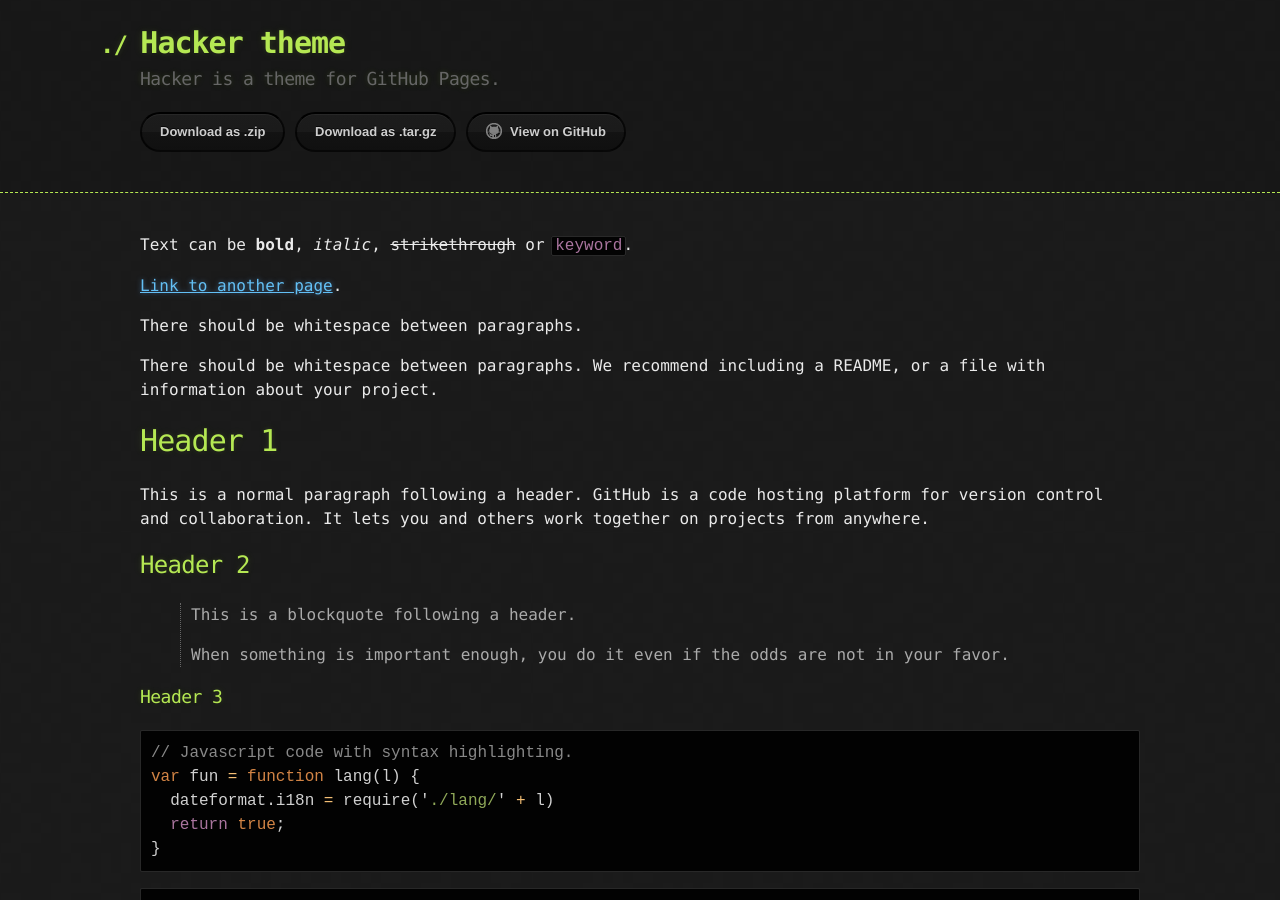
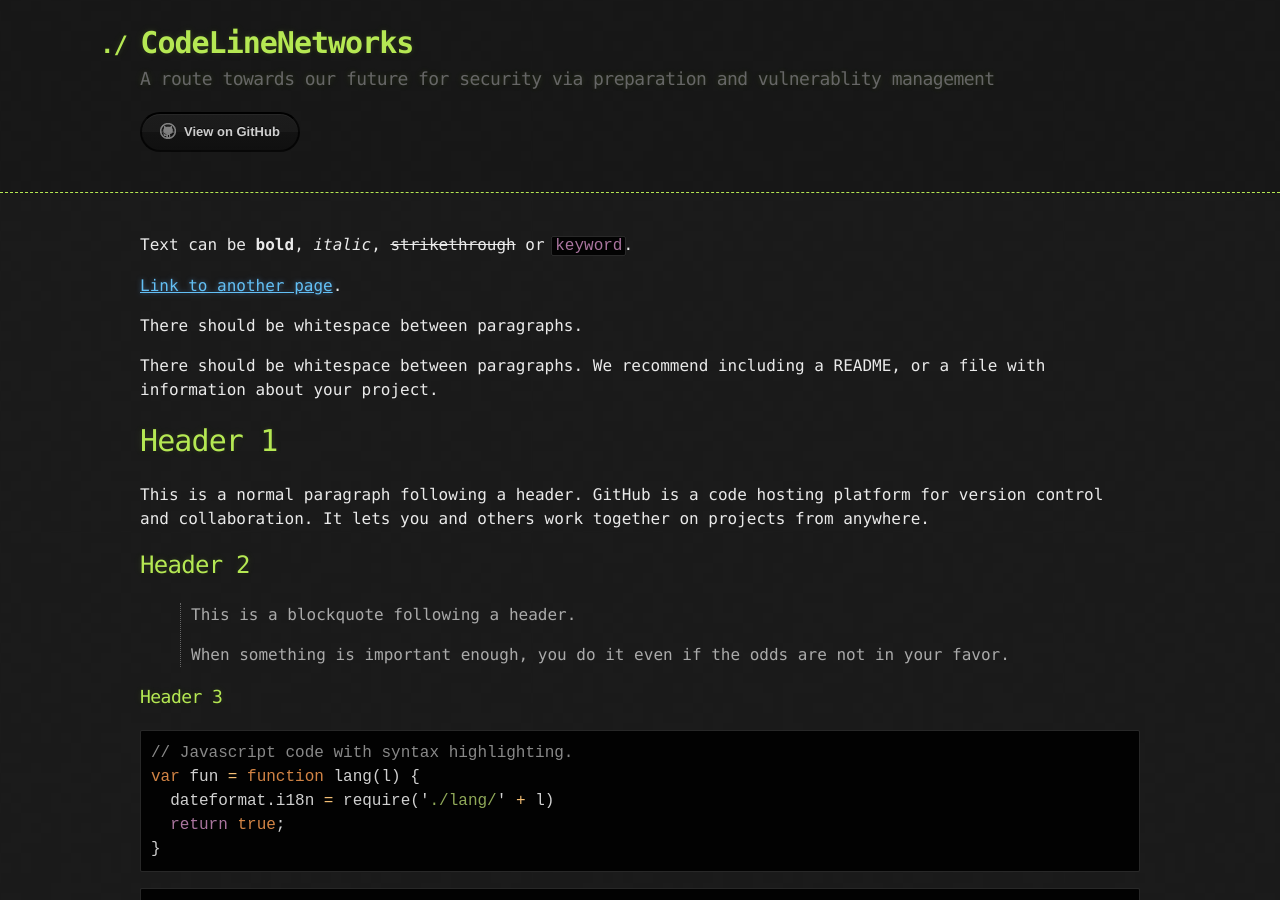
Before and after one commit to radioboyQ/radioboyQ.github.io, a Jekyll site: the page built from index.md, in a window 1280 px wide and 900 px high. Built offline with Jekyll 4.4.1, drawn with Linux system fonts in a browser that asks for light colours.

Commit message:
Update desc

```diff
--- a/_config.yml
+++ b/_config.yml
@@ -1,5 +1,3 @@
-title: Hacker theme
-description: Hacker is a theme for GitHub Pages.
-show_downloads: true
-google_analytics:
 theme: jekyll-theme-hacker
+title: CodeLineNetworks
+description: A route towards our future for security via preparation and vulnerablity management
```
